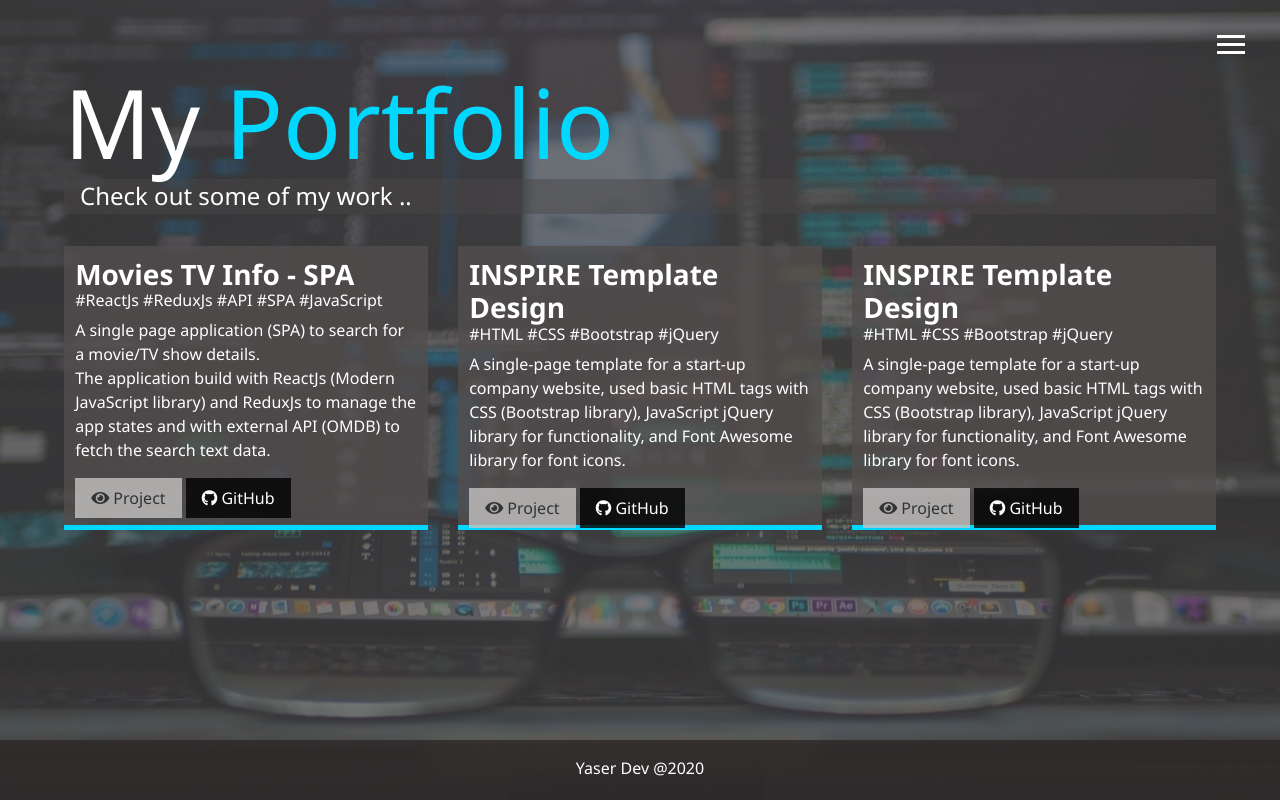
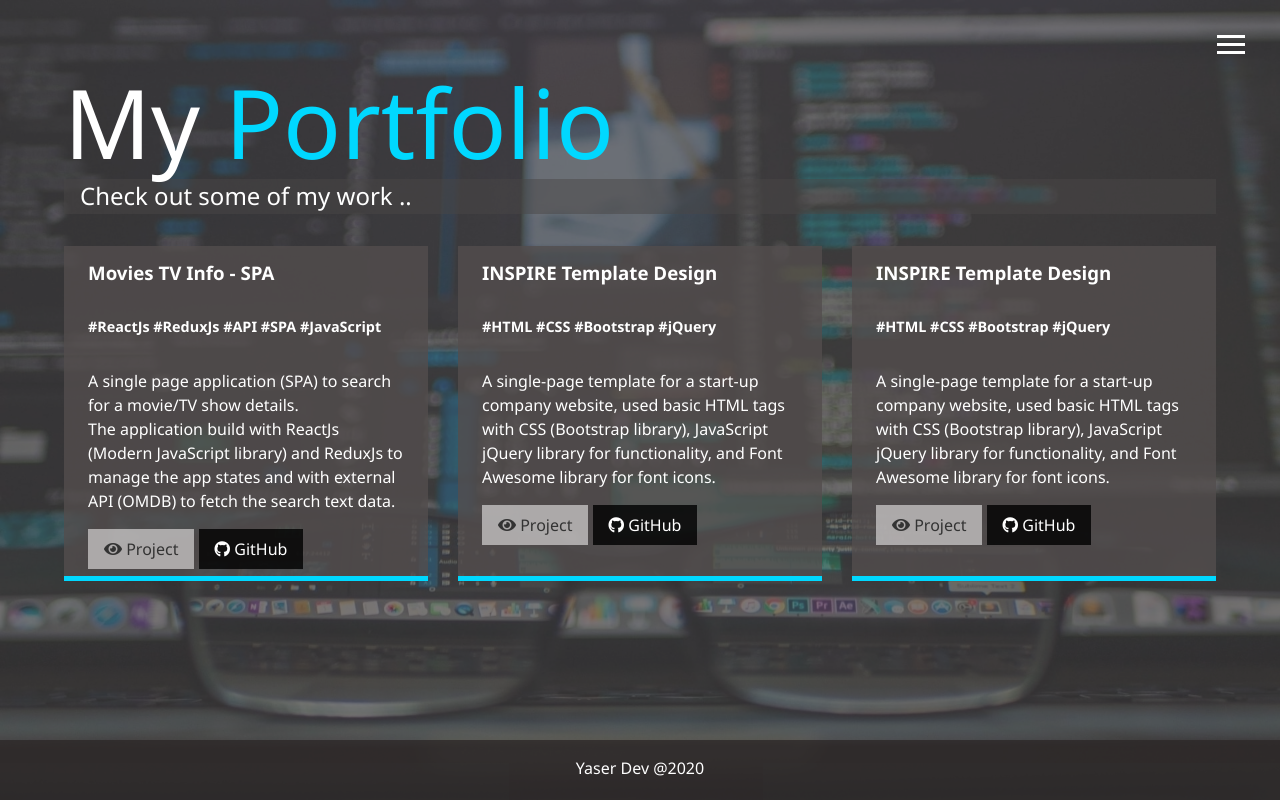
Before and after one commit to yaser-alazm/portfolio-new, a website: page dist/work.html in a window 1280 px wide. Drawn offline with nearby package versions, Linux system fonts and the light colour scheme.

Commit message:
projects layout

```diff
--- a/scss/_work.scss
+++ b/scss/_work.scss
@@ -19,13 +19,35 @@ main#work {
 
     .job {
       background: lighten($primary-color, 5) !important;
-      padding: 0.7rem !important;
+      padding: 1rem 1.5rem !important;
       border-bottom: solid 5px $secondary-color !important;
       min-height: 110% !important;
+      position: relative !important;
       .job-title {
         font-weight: bold !important;
+        display: block;
+        font-size: 1.17em;
+        margin-block-start: 1em;
+        margin-block-end: 1em;
+        margin-inline-start: 0px;
+        margin-inline-end: 0px;
       }
-      position: relative !important;
+      .job-subtitle {
+        display: block;
+        font-size: 0.9em;
+        margin-block-start: 2.33em;
+        margin-block-end: 2.33em;
+        margin-inline-start: 0px;
+        margin-inline-end: 0px;
+        font-weight: bold;
+      }
+      .job-paragraph {
+        display: block;
+        margin-block-start: 1em;
+        margin-block-end: 1em;
+        margin-inline-start: 0px;
+        margin-inline-end: 0px;
+      }
       .btns-wrapper {
         // margin-bottom: auto;
         position: absolute !important;
```
Also changed, not shown: dist/css/main.css, dist/work.html, 1 other file.
